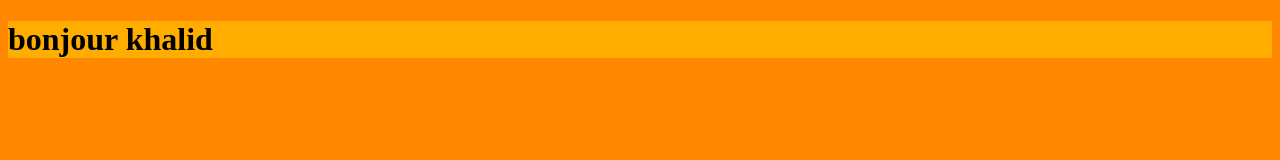
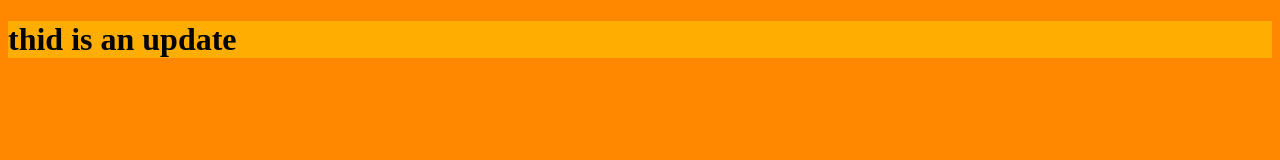
Before and after one commit to khalid-hanine/myproject, a plain HTML site: page index.html in a window 1280 px wide. Drawn offline with Linux system fonts and the light colour scheme.

Commit message:
updating title html file

```diff
--- a/index.html
+++ b/index.html
@@ -7,7 +7,7 @@
     <link rel="stylesheet" href="style.css">
 </head>
 <body>
-    <h1>bonjour khalid</h1>
+    <h1>thid is an update</h1>
     <script src="app.js"></script>
 </body>
 </html>
```
